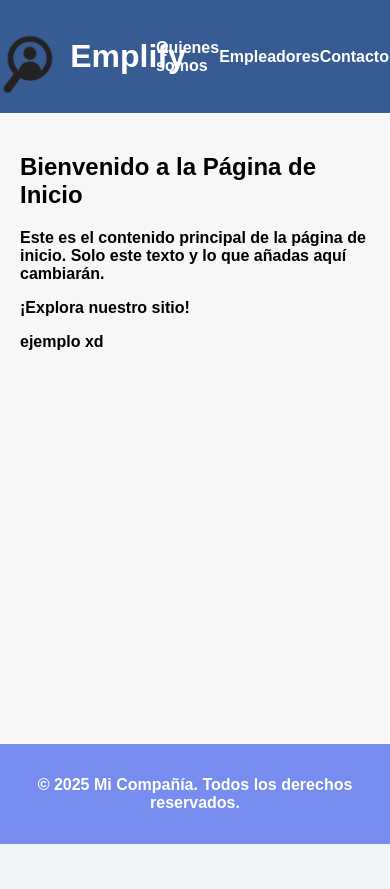
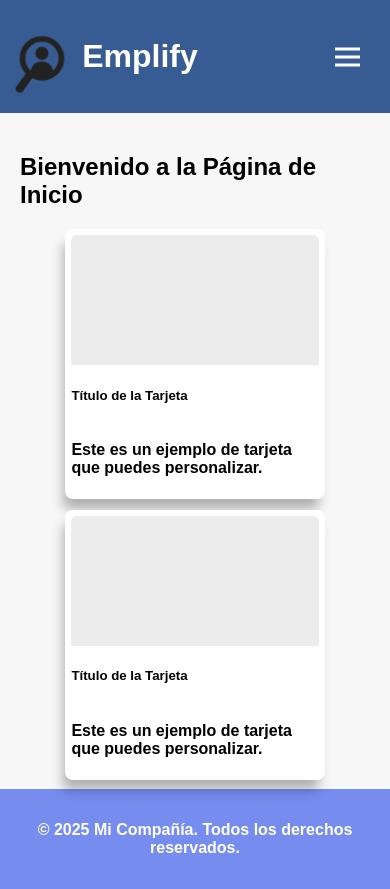
Before and after one commit to felipe509/proyecto-algorithmics, a Flask app: page / in a window 390 px wide. Before the commit the page ends 844 px from the top, so only its background shows below. Run offline with Flask 3, Linux system fonts and the light colour scheme; some web fonts are replaced.

Commit message:
media query para pantallas pequeñas con menu hamburguesa, falta acomodar la poscion

```diff
--- /dev/null
+++ b/static/Script.js
@@ -0,0 +1,16 @@
+document.addEventListener('DOMContentLoaded', () => {
+    const hamburgerMenu = document.querySelector('.hamburger-menu');
+    const navLinks = document.querySelector('.enlaces');
+    const body = document.body; // Obtenemos el elemento body
+
+    // DEPURACIÓN
+    console.log('Botón Hamburguesa:', hamburgerMenu);
+    console.log('Enlaces de Navegación:', navLinks);
+    console.log('Elemento Body:', body);
+
+    hamburgerMenu.addEventListener('click', () => {
+        hamburgerMenu.classList.toggle('active');
+        navLinks.classList.toggle('active');
+        body.classList.toggle('menu-open'); // Alterna la clase 'menu-open' en el body
+    });
+});
--- a/static/style.css
+++ b/static/style.css
@@ -15,16 +15,21 @@ body {
         }
 
         header {
+            justify-items: center;
             background-color: #375c94;
             color: white;
-            padding: 0.1rem 0;
+            padding: 0.1rem 20px;
             display: flex;
             max-height: 110px;
+            position: relative;
+            z-index: 1001;
         }
         main {
             flex-grow: 1; /* Esto hace que el contenido principal ocupe el espacio restante */
             padding: 20px;
-        }
+            z-index: 1;
+            margin-top: 0 !important;
+            margin-bottom: 0 !important;}
         footer {
 
             background-color: #768cee;
@@ -52,3 +57,136 @@ body {
             align-items: center;
             justify-content: center;
         }
+/* <--aqui empieza el contenidov --> */
+
+/* <-- cartas --> */
+        .container-cards {
+            justify-content: center;
+            display: grid;
+            grid-template-columns: repeat( auto-fit,  minmax(260px, 0.1fr));
+            gap:2%;
+
+        }
+/* <-- primera carta --> */
+        .card{
+            display: grid;
+            background: rgb(255, 255, 255);
+            padding: .4em;
+            border-radius: 8px;
+            box-shadow: -4px 12px 12px -2px rgba(0,0,0,0.29);
+            -webkit-box-shadow: -4px 12px 12px -2px rgba(0,0,0,0.29);
+            -moz-box-shadow: -4px 12px 12px -2px rgba(0,0,0,0.29);
+        }
+
+        .card-image {
+        background-color: rgb(236, 236, 236);
+        width: 100%;
+        height: 130px;
+        border-radius: 6px 6px 0 0;
+        }
+        .card-body{
+            display: grid;
+            color: rgb(0, 0, 0);
+        }
+
+/* <-- fin de primera carta --> */
+/* <-- segunda carta --> */
+        .card2{
+            display: grid;
+            background: rgb(255, 255, 255);
+            padding: .4em;
+            border-radius: 8px;
+            box-shadow: -4px 12px 12px -2px rgba(0,0,0,0.29);
+            -webkit-box-shadow: -4px 12px 12px -2px rgba(0,0,0,0.29);
+            -moz-box-shadow: -4px 12px 12px -2px rgba(0,0,0,0.29);
+        }
+        .card-body2{
+            display: grid;
+            color: rgb(0, 0, 0);
+        }
+        .card-image2 {
+        background-color: rgb(236, 236, 236);
+        width: 100%;
+        height: 130px;
+        border-radius: 6px 6px 0 0;
+        }
+
+/* Estilos para el botón de menú hamburguesa */
+.hamburger-menu {
+    display: none; /* Por defecto, oculto en pantallas grandes */
+    background: none;
+    border: none;
+    cursor: pointer;
+    padding: 10px;
+    position: absolute; /* Posicionado absolutamente dentro del header */
+    right: 20px; /* A la derecha del header */
+    top: 50%;
+    transform: translateY(-50%);
+    z-index: 1000; /* Asegura que esté por encima de otros elementos */
+}
+
+.hamburger-menu .bar {
+    display: block;
+    width: 25px;
+    height: 3px;
+    background-color: white;
+    margin: 5px auto;
+    transition: all 0.3s ease-in-out;
+}
+
+/* Estado activo para el menú hamburguesa (cuando se presiona) */
+.hamburger-menu.active .bar:nth-child(2) {
+    opacity: 0; /* Barra del medio desaparece */
+}
+
+.hamburger-menu.active .bar:nth-child(1) {
+    transform: translateY(8px) rotate(45deg); /* Barra superior gira y se mueve */
+}
+
+.hamburger-menu.active .bar:nth-child(3) {
+    transform: translateY(-8px) rotate(-45deg); /* Barra inferior gira y se mueve */
+}
+
+/* --- Media Query para pantallas pequeñas (móviles) --- */
+@media (max-width: 768px) { /* El menú hamburguesa aparecerá cuando la pantalla sea de 768px o menos */
+    .enlaces {
+        display: none; /* Oculta los enlaces de navegación en móviles por defecto */
+        flex-direction: column; /* Apila los enlaces cuando se muestran */
+        background-color: #375c94; /* Color de fondo para el menú desplegable */
+        position: fixed;
+        top: 100px; /* Debajo del header (ajusta este valor si tu header es más alto) */
+        left: 0;
+        width: 100%;
+        text-align: center;
+        padding: 10px 0;
+        box-shadow: 0 4px 8px rgba(0, 0, 0, 0.2); /* Sombra para el menú desplegado */
+        z-index: 999; /* Asegura que esté por encima del contenido principal */
+        transition: 0.3s ease-out;
+    }
+
+    .enlaces.active {
+        transform: translateX(0);
+        display: flex; /* Muestra los enlaces cuando el menú está activo (abierto) */
+    }
+
+    .enlaces a {
+        padding: 15px 0; /* Más padding para facilitar el toque en móviles */
+        border-bottom: 1px solid rgba(255, 255, 255, 0.2); /* Separador entre enlaces */
+    }
+
+    .enlaces a:last-child {
+        border-bottom: none; /* Elimina el borde inferior del último enlace */
+    }
+
+    .hamburger-menu {
+        display: block; /* Muestra el botón de hamburguesa en móviles */
+    }
+
+    header {
+        justify-content: space-between; /* Asegura que el logo y el botón estén en extremos */
+    }
+
+}
+.enlace{
+    transform: translateY(100px);
+}
--- a/templates/index.html
+++ b/templates/index.html
@@ -4,7 +4,20 @@
 
 {% block content %} {# Define el contenido para el bloque 'content' de base.html #}
     <h2>Bienvenido a la Página de Inicio</h2>
-    <p>Este es el contenido principal de la página de inicio. Solo este texto y lo que añadas aquí cambiarán.</p>
-    <p>¡Explora nuestro sitio!</p>
-    <p>ejemplo xd</p>
+<div class="container-cards">
+    <div class="card">
+        <div class="card-body">
+            <div class="card-image"> <img href=" "></div>
+            <h5 class="card-title">Título de la Tarjeta</h5>
+            <p class="card-text">Este es un ejemplo de tarjeta que puedes personalizar.</p>
+        </div>
+    </div>
+    <div class="card2">
+        <div class="card-body2">
+            <div class="card-image2"> <img href=" "></div>
+            <h5 class="card-title2">Título de la Tarjeta</h5>
+            <p class="card-text2">Este es un ejemplo de tarjeta que puedes personalizar.</p>
+        </div>
+    </div>
+</div>
 {% endblock %}
--- a/templates/layout.html
+++ b/templates/layout.html
@@ -20,6 +20,12 @@
             <a href="/acerca">Empleadores</a>
             <a href="/contacto">Contacto</a>
         </nav>
+
+        <button class="hamburger-menu" aria-label="Menú de navegación">
+            <span class="bar"></span>
+            <span class="bar"></span>
+            <span class="bar"></span>
+        </button>
     </header>
 
     <main>
@@ -29,5 +35,7 @@
     <footer>
         <p>&copy; 2025 Mi Compañía. Todos los derechos reservados.</p>
     </footer>
+    <script src="static/script.js"></script>
+
 </body>
 </html>
```
